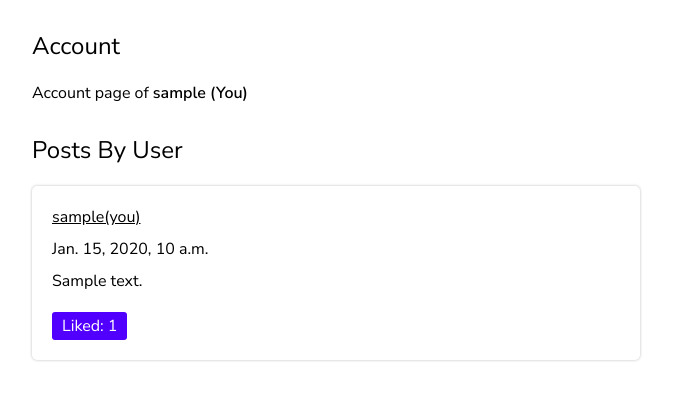
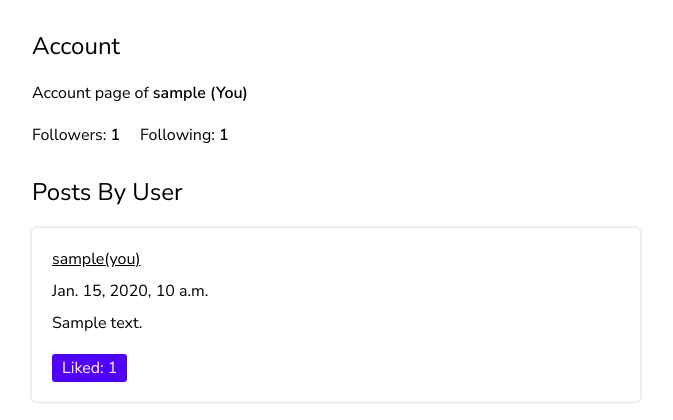
Before and after one commit to thenu-k/django-socialMedia, a Django app: page /account/1 in a window 1280 px wide. Shown: the part 60-480 px from the top of the page, without its empty margins (0-673 px from the left). Run offline with Django 3.2, Linux system fonts and the light colour scheme; a user stored in the database is signed in; tables that the repository leaves empty hold one stand-in row (values such as "Sample post").

Commit message:
created follower count on account page

```diff
--- a/network/templates/network/Account/account.html
+++ b/network/templates/network/Account/account.html
@@ -14,6 +14,10 @@
         {% elif not usersEqual and user.is_authenticated and userFollows%}
         <button onclick="handleUnfollow(event)" data-currentuserid="{{user.id}}" data-requesteduserid="{{requestedUser.id}}" class="unfollow">Unfollow</button>
         {%endif%}
+        <div class="followStatus">
+            <p class="followers">Followers: <span>{{numFollowers}}</span></p>
+            <p class="following">Following: <span>{{numFollowing}}</span></p>
+        </div>
     </div>
     <div class="outerPostList">
         <h2>Posts By User</h2>
@@ -92,6 +96,13 @@
     section.account .info button.unfollow:hover{
         background-color: #BBBBBB;
     }
+    section.account .info .followStatus{
+        display: flex;
+        margin-top: 20px;
+    }
+    section.account .info p{
+        display: inline-block; margin-right: 20px;
+    }
     section.account .outerPostList{
         width: 100%;
         display: flex; flex-direction: column;
--- a/network/views.py
+++ b/network/views.py
@@ -105,6 +105,9 @@ def renderAccountPage(request, userID):
     postObjects = requestedUser.postCreatedByUser.all().order_by('-dateCreated')[firstPostCount:lastPostCount]
     # Getting like data
     likeExtrapolator(request, postObjects)
+    # Getting number of followers and following
+    numFollowing = len(requestedUser.followCreatedByUser.all())
+    numFollowers = len(requestedUser.followLinkedToUser.all())
     # Checking auth level
     if(request.user.is_authenticated):
         # Request created by
@@ -117,12 +120,16 @@ def renderAccountPage(request, userID):
             'postObjects': postObjects,
             'requestedUser': requestedUser,
             'usersEqual': True if (requestedUser.id==currentUserObject.id) else False,
-            'userFollows': userFollows
+            'userFollows': userFollows,
+            'numFollowers': numFollowers,
+            'numFollowing': numFollowing
         }
     else:
         payload = {
             'postObjects': postObjects,
-            'requestedUser': requestedUser
+            'requestedUser': requestedUser,
+            'numFollowers': numFollowers,
+            'numFollowing': numFollowing
         }
     return render(request, 'network/Account/account.html', payload)
 
```
